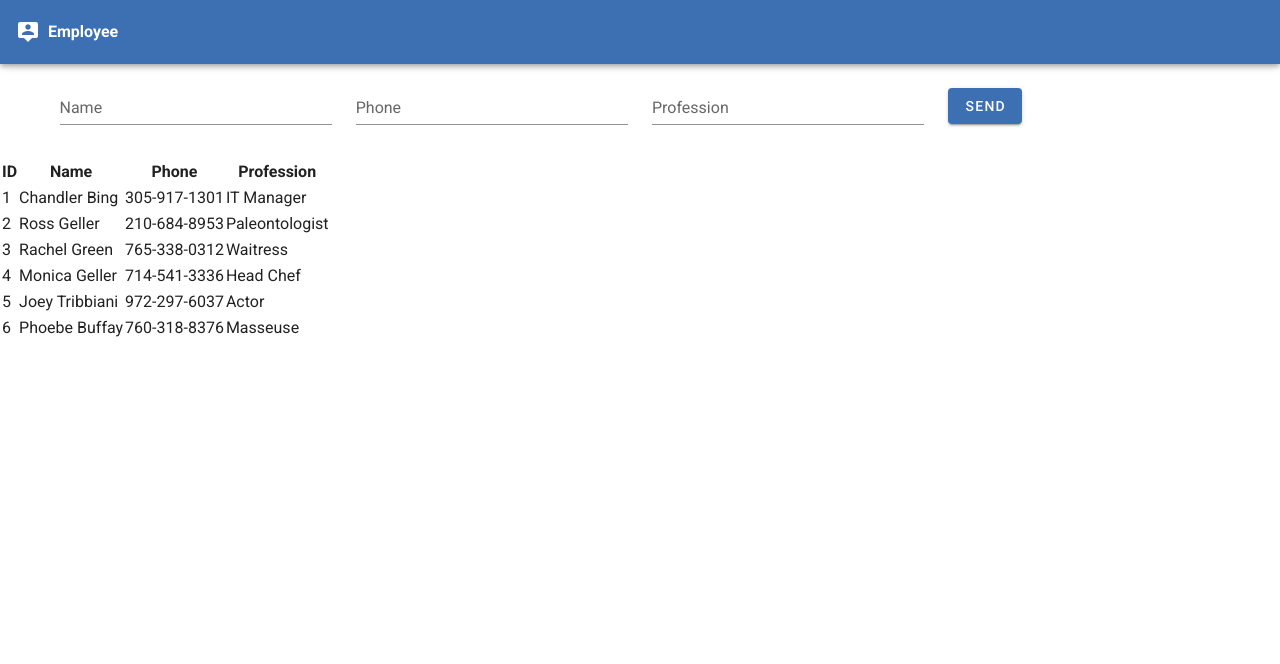
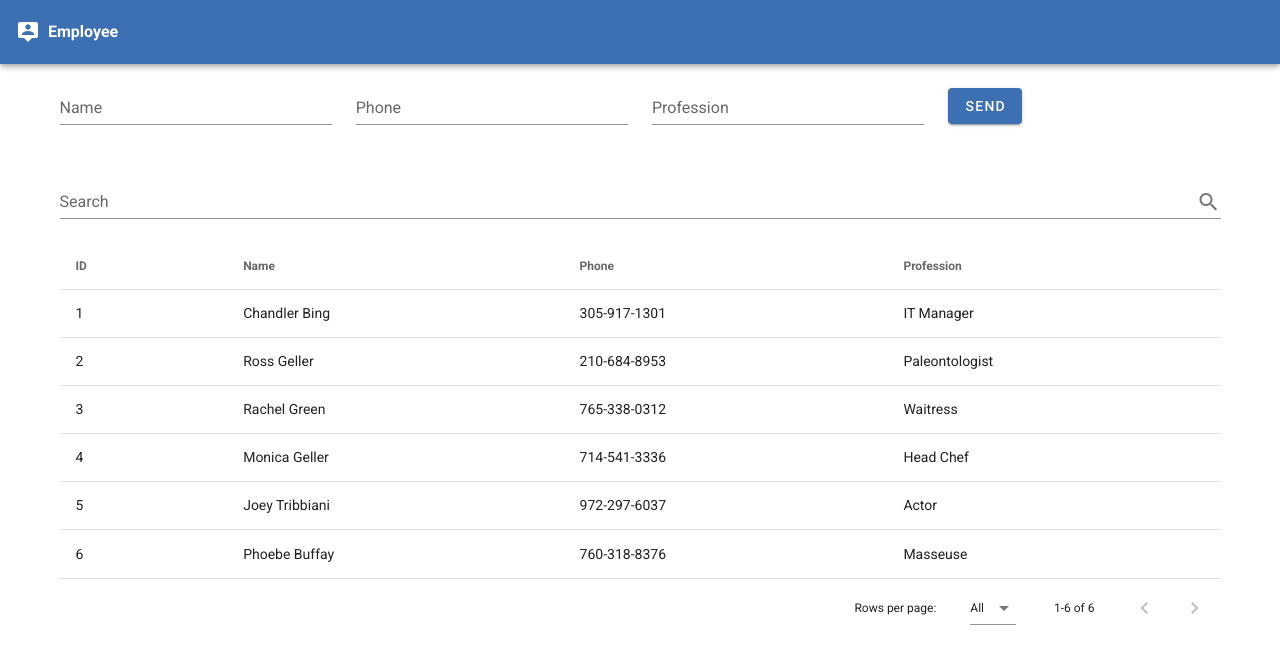
Before and after one commit to jesswu1551/vue-vuetify, a Vue app: page / in a window 1280 px wide. Shown: the top 664 px of the page. Built offline with nearby package versions, Linux system fonts and the light colour scheme.

Commit message:
update datatable component layout

```diff
--- a/src/components/DataTable.vue
+++ b/src/components/DataTable.vue
@@ -1,31 +1,39 @@
 <template>
-<div>
-  <table id="firstTable">
-    <thead>
-      <tr>
-        <th>ID</th>
-        <th>Name</th>
-        <th>Phone</th>
-        <th>Profession</th>
-      </tr>
-    </thead>
-    <tbody>
-      <tr v-for="row in rows" :key="row.id">
-        <td>{{row.id}}</td>
-        <td>{{row.name}}</td>
-        <td>{{row.phone}}</td>
-        <td>{{row.profession}}</td>
-      </tr>
-    </tbody>
-  </table>
-</div>
+  <v-container>
+    <v-row>
+      <v-col cols="12" sm="12">
+        <v-text-field
+          v-model="search"
+          append-icon="mdi-magnify"
+          label="Search"
+          single-line
+          hide-details
+        ></v-text-field>
+      </v-col>
+      <v-col cols="12" sm="12">
+        <v-data-table
+          :headers="headers"
+          :items="employee"
+          :search="search"
+          :items-per-page="-1"
+        ></v-data-table>
+      </v-col>
+    </v-row>
+  </v-container>
 </template>
 
 <script>
 export default {
   data () {
     return {
-      rows: [
+      search: '',
+      headers: [
+        { text: 'ID', align: 'start', sortable: 'true', value: 'id' },
+        { text: 'Name', align: 'start', sortable: 'true', value: 'name' },
+        { text: 'Phone', align: 'start', sortable: 'true', value: 'phone' },
+        { text: 'Profession', align: 'start', sortable: 'true', value: 'profession' },
+      ],
+      employee: [
         { id: 1, name: "Chandler Bing", phone: '305-917-1301', profession: 'IT Manager' },
         { id: 2, name: "Ross Geller", phone: '210-684-8953', profession: 'Paleontologist' },
         { id: 3, name: "Rachel Green", phone: '765-338-0312', profession: 'Waitress'},
```
